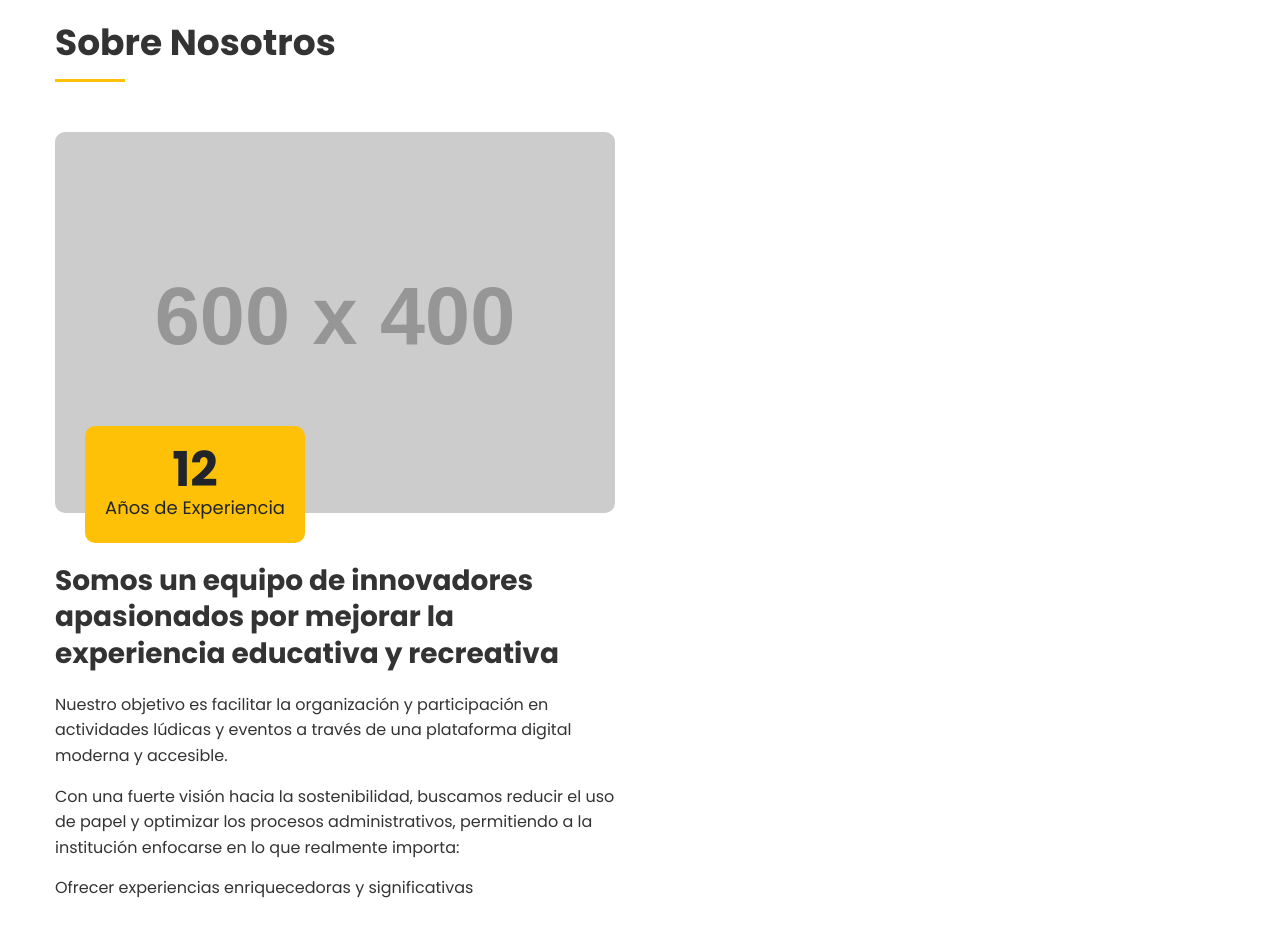
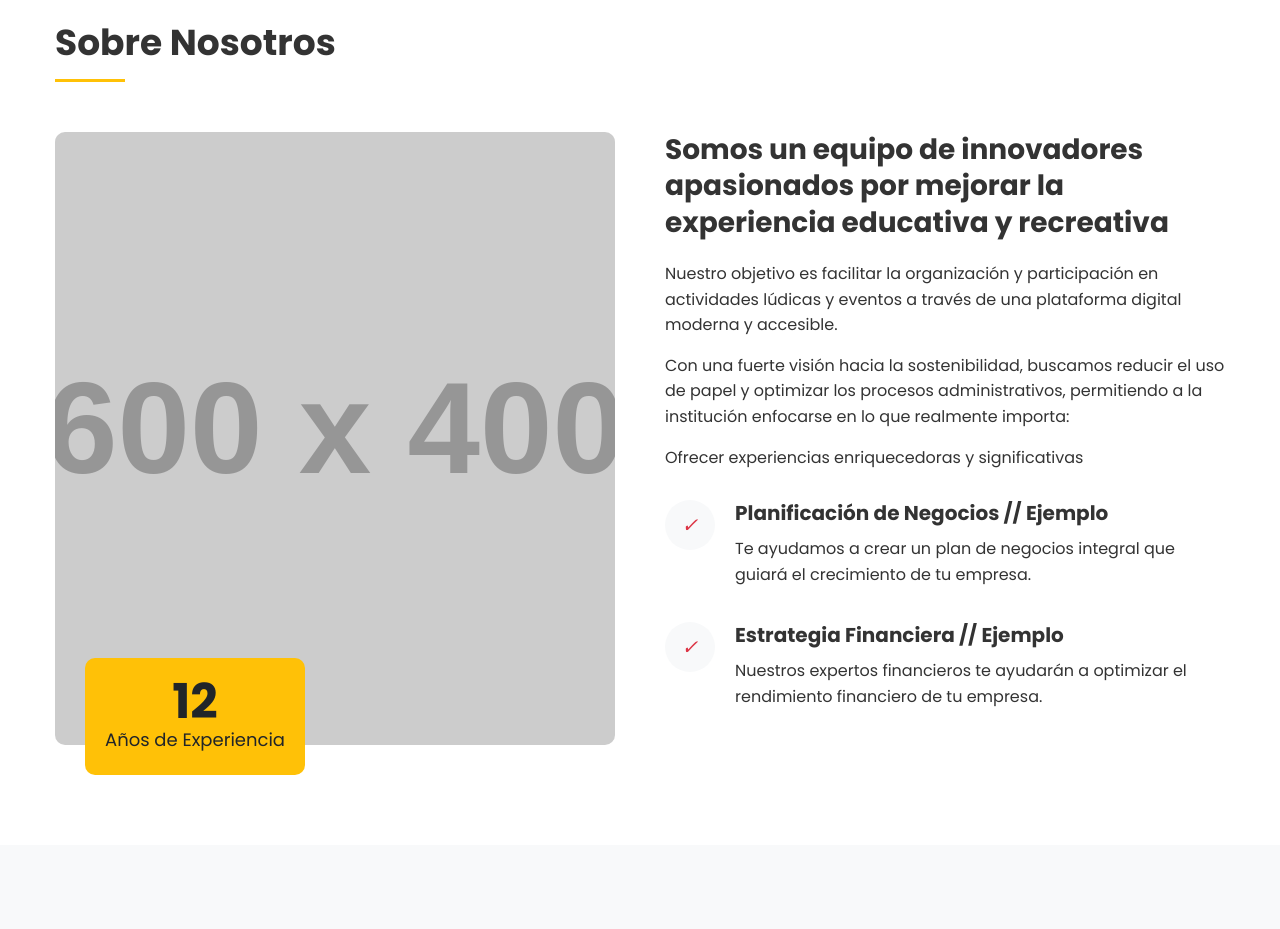
Before and after one commit to victormosqueraconejo/Home, a React (Vite) app in the folder ProyectoHome/vite-project/: page / in a window 1280 px wide. Shown: the part 880-1809 px from the top of the page. Built offline with nearby package versions, Linux system fonts and the light colour scheme.

Commit message:
Organizacion de carpetas para conversion a REACT

```diff
--- a/ProyectoHome/vite-project/containers/AboutComponent.jsx
+++ b/ProyectoHome/vite-project/containers/AboutComponent.jsx
@@ -15,12 +15,6 @@ export default function AboutComponent() {
                     <div className="experience-text">Años de Experiencia</div>
                 </div>
             </div>
-            <div></div>
-
-
-
-
-
             <div className="about-text">
                 <h3>Somos un equipo de innovadores apasionados por mejorar la experiencia educativa y recreativa</h3>
                 <p>Nuestro objetivo es facilitar la organización y
```
